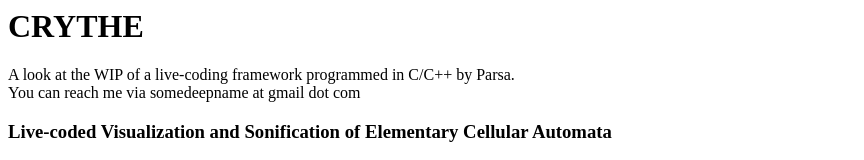
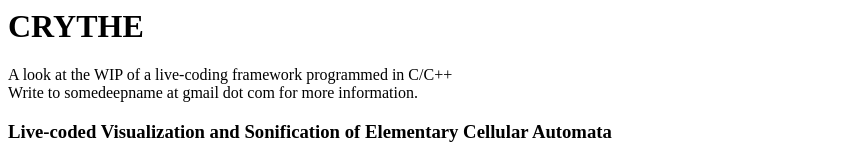
Before and after one commit to raincheque/raincheque.github.io, a plain HTML site: page crythe.html in a window 1280 px wide. Shown: the top 160 px of the page, without its empty margins (0-864 px from the left). Drawn offline with Linux system fonts and the light colour scheme; grey boxes are pictures that could not be loaded.

Commit message:
intro text

```diff
--- a/crythe.html
+++ b/crythe.html
@@ -1,8 +1,8 @@
 <head>
 <h1>CRYTHE</h1>
 <p>
-  A look at the WIP of a live-coding framework programmed in C/C++ by Parsa.
-  <br>You can reach me via somedeepname at gmail dot com
+  A look at the WIP of a live-coding framework programmed in C/C++
+  <br>Write to somedeepname at gmail dot com for more information.
 </p>
 </head>
 <body>
```
